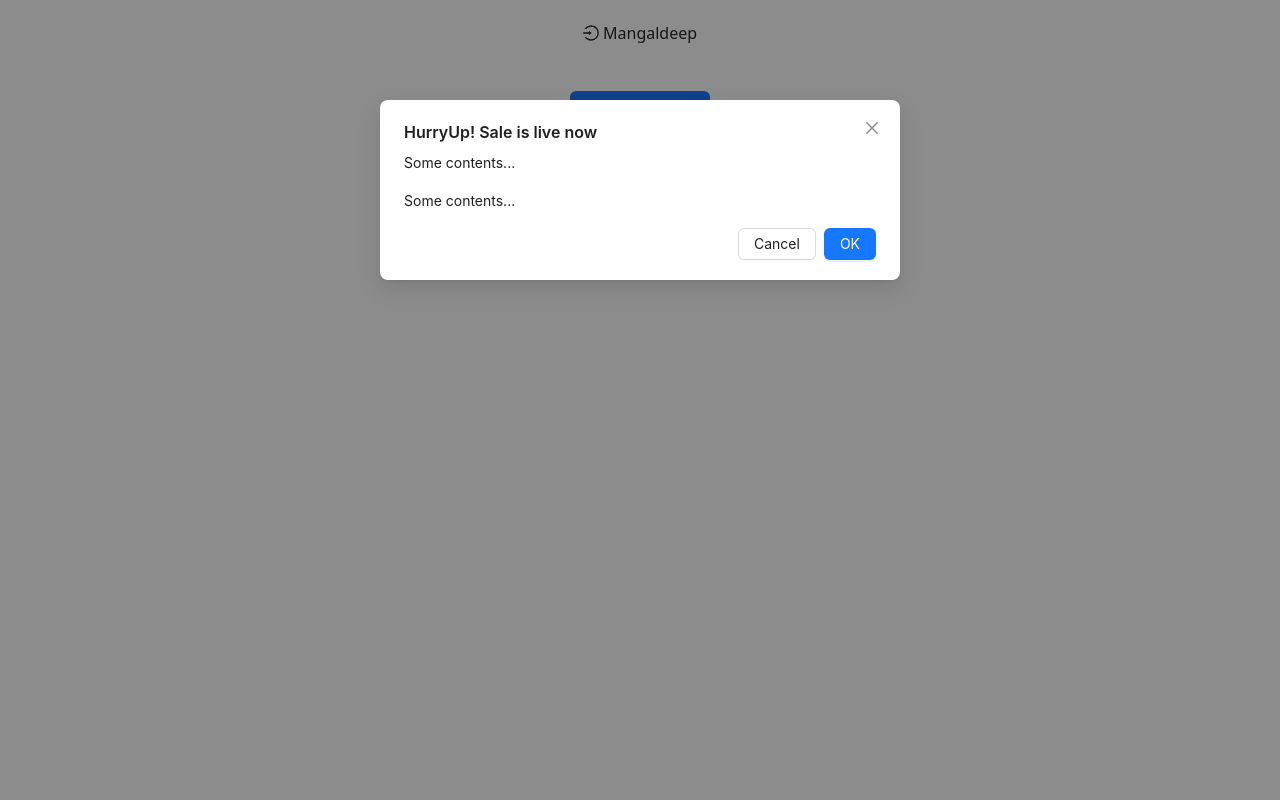
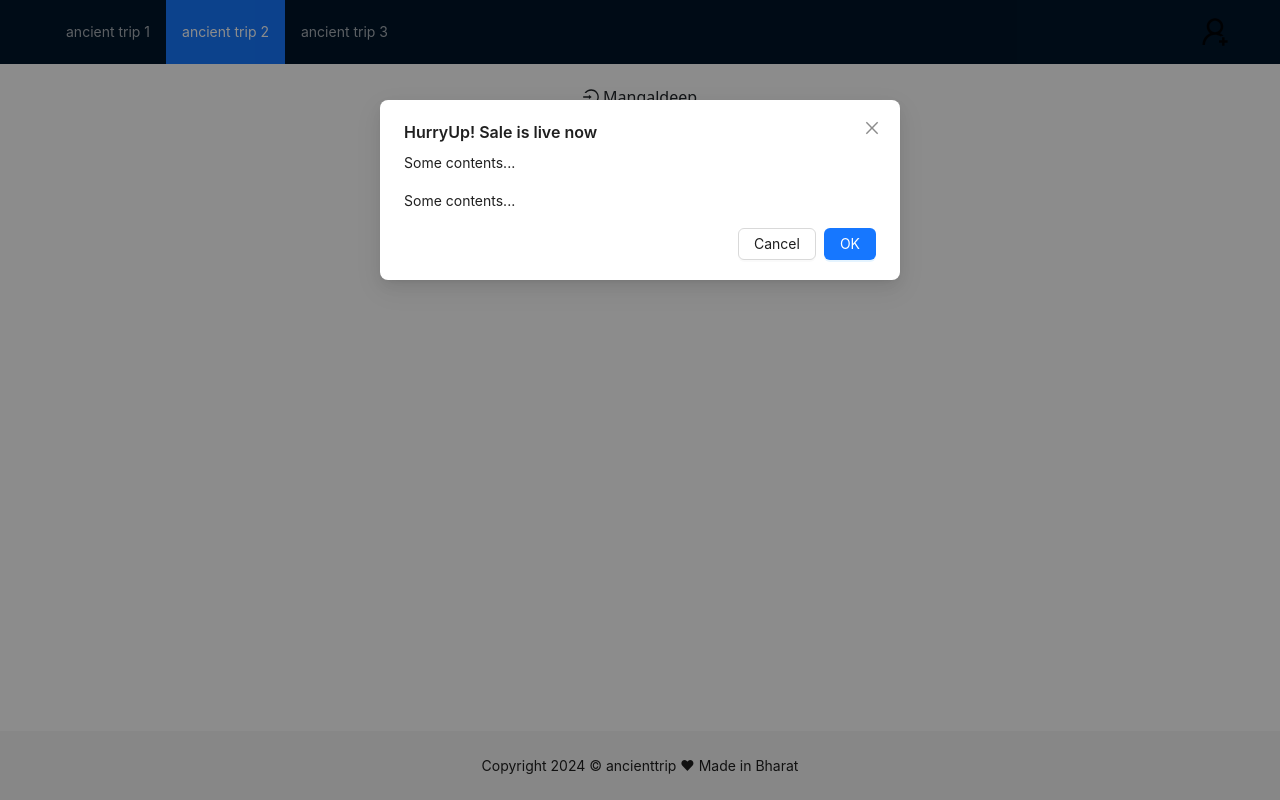
Before and after one commit to himanshu-whatstool/cloud_app, a React (Vite) app: page / in a window 1280 px wide. Built offline with nearby package versions, Linux system fonts and the light colour scheme.

Commit message:
minor changes

```diff
--- a/src/App.jsx
+++ b/src/App.jsx
@@ -1,6 +1,6 @@
 import './App.css'
-import { SidebarLayout } from './BaseTool/StaticUI';
-import { Blogs, Login, PostApi } from './components/Chatapp'
+import { BlogsUI, SidebarLayout } from './BaseTool/StaticUI';
+import { Login, PostApi } from './components/Chatapp'
 import { BrowserRouter, Routes, Route } from 'react-router-dom';
 
 export const App = () => {
@@ -8,7 +8,7 @@ export const App = () => {
     <section>
       <BrowserRouter>
         <Routes>
-          <Route path='/' element={<Blogs />} />
+          <Route path='/' element={<BlogsUI />} />
           <Route path='user-login' element={<Login />} />
           <Route path='post-user' element={<PostApi />} />
           <Route path='Todolist' element={<SidebarLayout />} />
--- a/src/BaseTool/StaticUI.jsx
+++ b/src/BaseTool/StaticUI.jsx
@@ -1,9 +1,9 @@
 import { useEffect } from "react"
 import { MainTodo, Navbar, NavFooter } from "../components/Layout"
+import { Blogs } from "../components/Chatapp"
 
 export const SidebarLayout = () => {
   useEffect(() => { window.scrollTo({ top: 0, left: 0, behavior: "smooth" }) }, [])
-
   return (
     <div>
       <Navbar />
@@ -12,3 +12,14 @@ export const SidebarLayout = () => {
     </div>
   )
 }
+
+export const BlogsUI = () => {
+  useEffect(() => { window.scrollTo({ top: 0, left: 0, behavior: "smooth" }) }, [])
+  return (
+    <section>
+      <Navbar />
+      <Blogs />
+      <NavFooter />
+    </section>
+  )
+}
--- a/src/components/Layout.jsx
+++ b/src/components/Layout.jsx
@@ -41,7 +41,6 @@ export const MainTodo = () => {
   const [todolist, setTodoList] = useState([])
 
 
-
   return (
     <section style={{ marginTop: '40px' }} >
       <Container>
```
